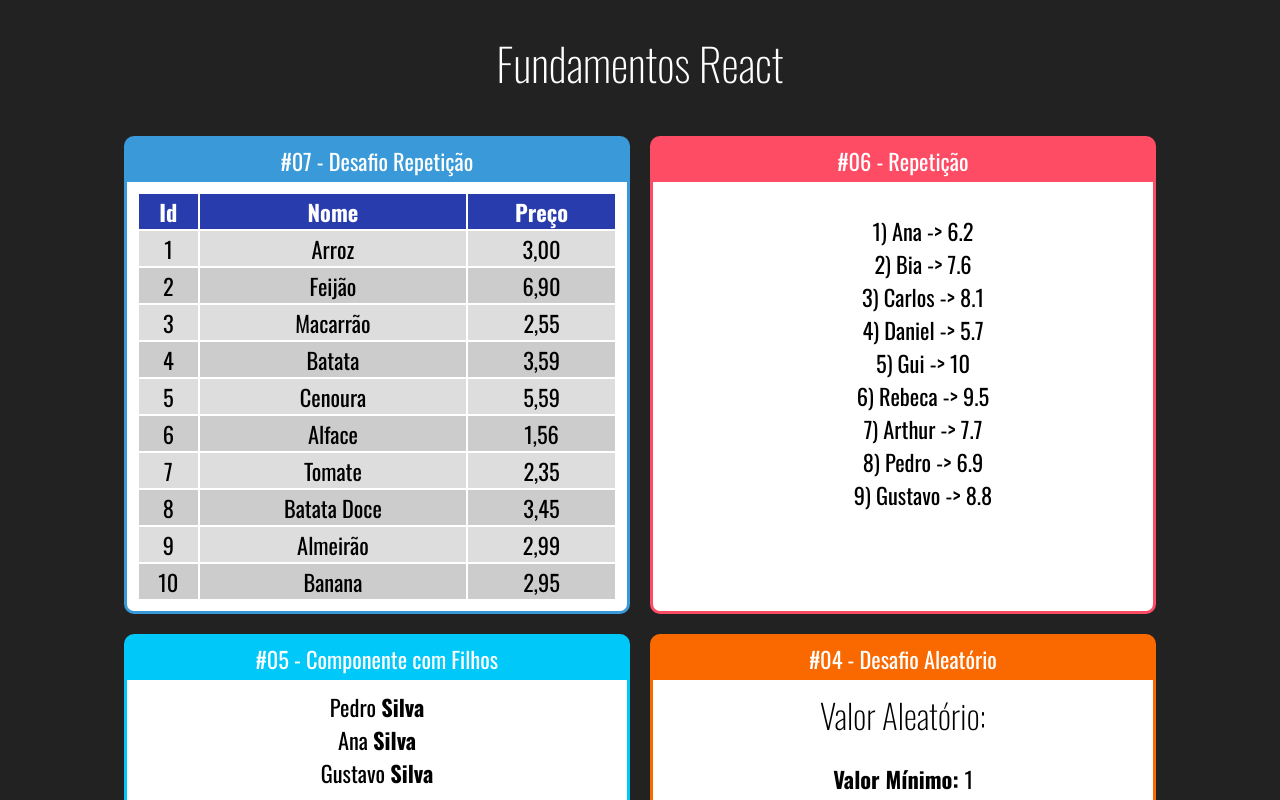
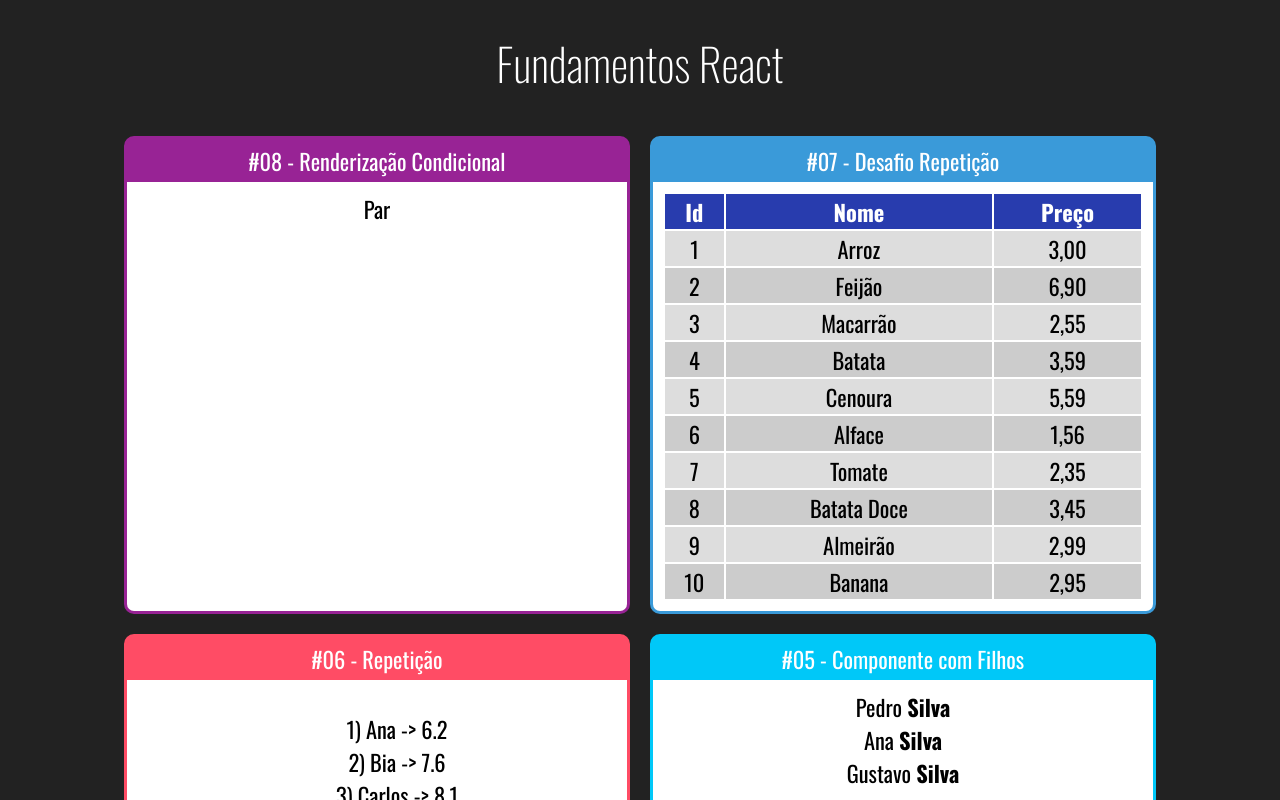
Before and after one commit to gustavoferreiradev/fundamentos-react, a React (Create React App) app: page / in a window 1280 px wide. Shown: the top 800 px of the page. Built offline with nearby package versions, Linux system fonts and the light colour scheme.

Commit message:
Renderização Condicional 1

```diff
--- a/src/App.jsx
+++ b/src/App.jsx
@@ -9,6 +9,7 @@
 import FamiliaMembro from "./components/basicos/FamiliaMembro";
 import ListaAlunos from "./components/repeticao/ListaAlunos";
 import TabelaProdutos from "./components/repeticao/TabelaProdutos";
+import ParOuImpar from "./components/condicional/ParOuImpar";
 
 export default _ =>
 
@@ -16,6 +17,10 @@
         <h1>Fundamentos React</h1>
 
         <div className="Cards">
+
+            <Card titulo="#08 - Renderização Condicional" color="#982395">
+                <ParOuImpar numero={20}></ParOuImpar>
+            </Card>
 
             <Card titulo="#07 - Desafio Repetição" color="#3A9AD9">
                 <TabelaProdutos></TabelaProdutos>
@@ -29,7 +34,7 @@
                 <Familia sobrenome="Silva">
                     <FamiliaMembro nome="Pedro" />
                     <FamiliaMembro nome="Ana" />
-                <FamiliaMembro nome="Gustavo"/>
+                    <FamiliaMembro nome="Gustavo" />
                 </Familia>
             </Card>
             <Card titulo="#04 - Desafio Aleatório" color="#FA6900">
--- /dev/null
+++ b/src/components/condicional/ParOuImpar.jsx
@@ -0,0 +1,15 @@
+import React from 'react'
+
+export default props => {
+
+    const isPar = props.numero % 2 === 0
+
+
+    return (
+        <div>
+            {isPar ?
+             <span>Par</span> :
+             <span>Ímpar</span>}
+        </div>
+    )
+}
```
Lines whose indentation alone changed are shown as unchanged.
